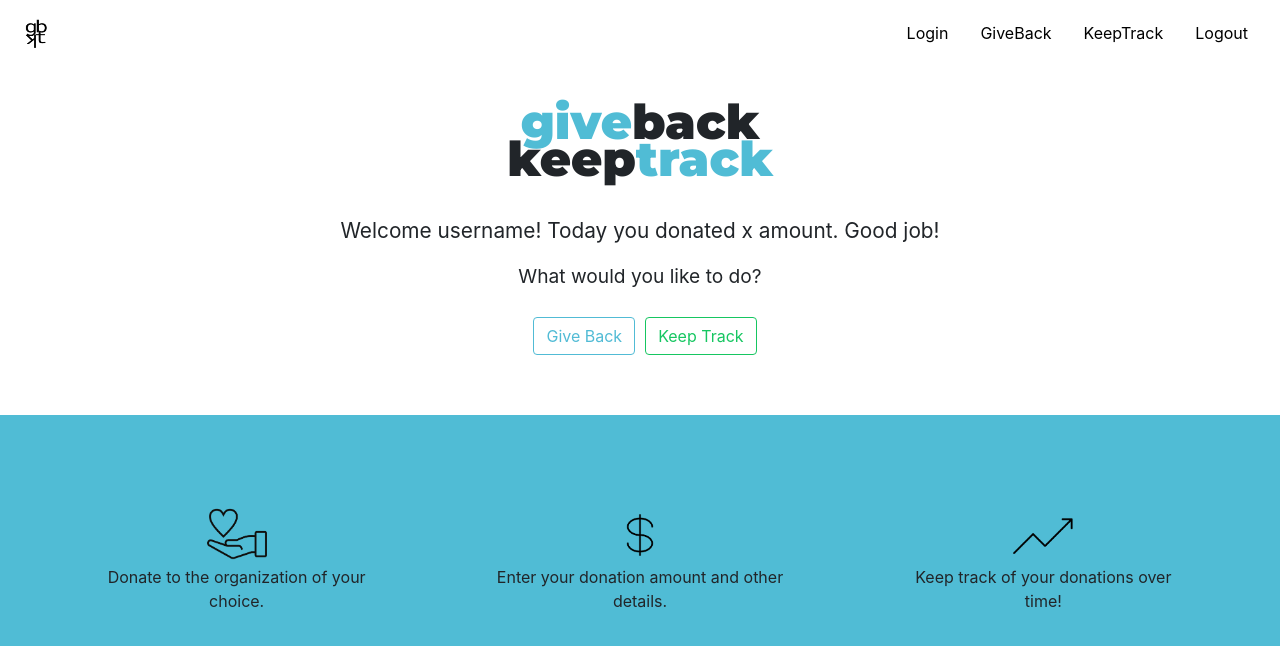
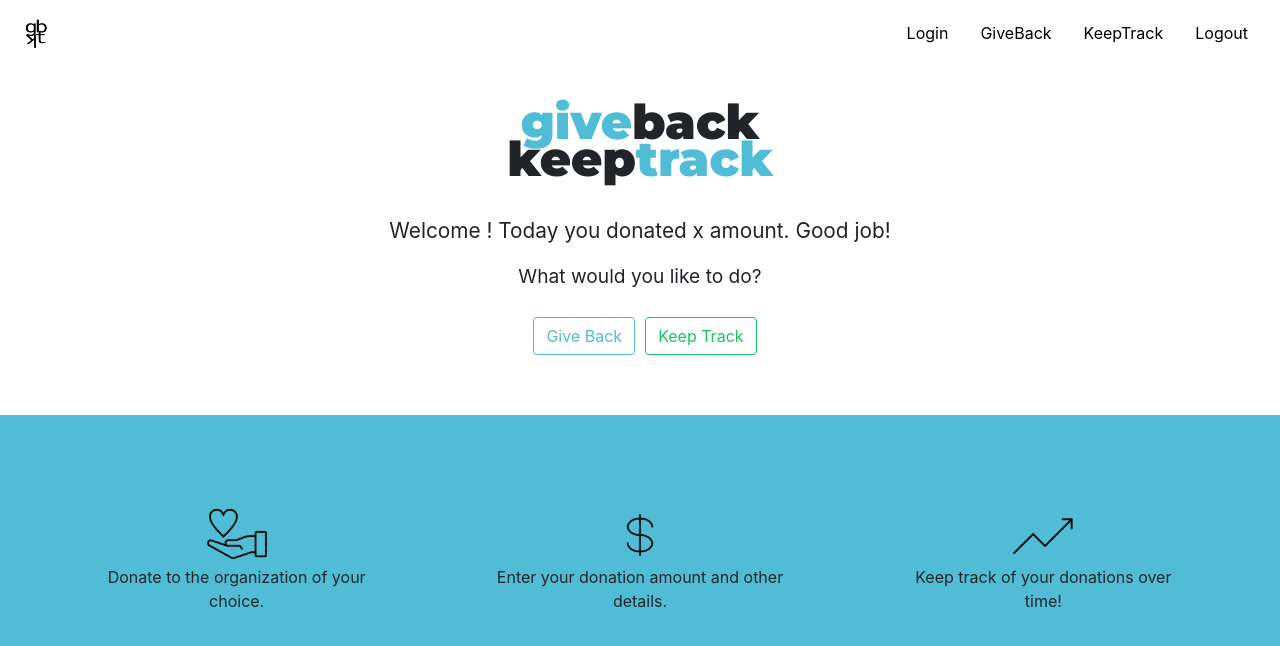
Before and after one commit to suzygiv/GiveBack-KeepTrack, a React (Create React App) app in the folder client/: page /welcome in a window 1280 px wide. Shown: the top 646 px of the page. Built offline with nearby package versions, Linux system fonts and the light colour scheme.

Commit message:
Used sessionStorage and getItem to display email/username on the welcome page

```diff
--- a/client/src/components/LoginForm/index.js
+++ b/client/src/components/LoginForm/index.js
@@ -55,6 +55,8 @@ class Form extends Component {
                     // this.setState({
                     //     redirectTo: '/welcome'
                     // })
+
+                    sessionStorage.setItem("email", this.state.email)
                     window.location.replace("/welcome");
                 }
             }).catch(error => {
@@ -115,8 +117,8 @@ class Form extends Component {
                                         />
                                     </div>
                                     <div style={{ textAlign: "center" }}>
-                                        < Button className="btn-primary custom-btn" style={{ marginBottom: "20px" }} onClick={this.handleSubmit}>Submit</Button>
-                                        < Button className="btn-primary custom-btn" style={{ marginBottom: "20px" }} href="/signup">Sign Up</Button>
+                                        < Button className="btn-primary custom-btn" style={{ margin: "5px", marginBottom: "20px" }} onClick={this.handleSubmit}>Submit</Button>
+                                        < Button className="btn-primary custom-btn" style={{ margin: "5px", marginBottom: "20px" }} href="/signup">Sign Up</Button>
                                     </div>
                                 </form>
                             </div>
--- a/client/src/components/WelcomeContainer/index.js
+++ b/client/src/components/WelcomeContainer/index.js
@@ -29,7 +29,7 @@ function WelcomeContainer() {
         <Col size="md-12">
           <div>
             {/* get request to get username ? */}
-            <p style={{fontSize: "1.3rem"}}>Welcome username! Today you donated x amount. Good job!</p>
+            <p style={{fontSize: "1.3rem"}}>Welcome {sessionStorage.getItem("email")}! Today you donated x amount. Good job!</p>
             <p style={{fontSize: "1.2rem"}}> What would you like to do?</p>
             <div>
             <Link to="/givebackentry">
```
